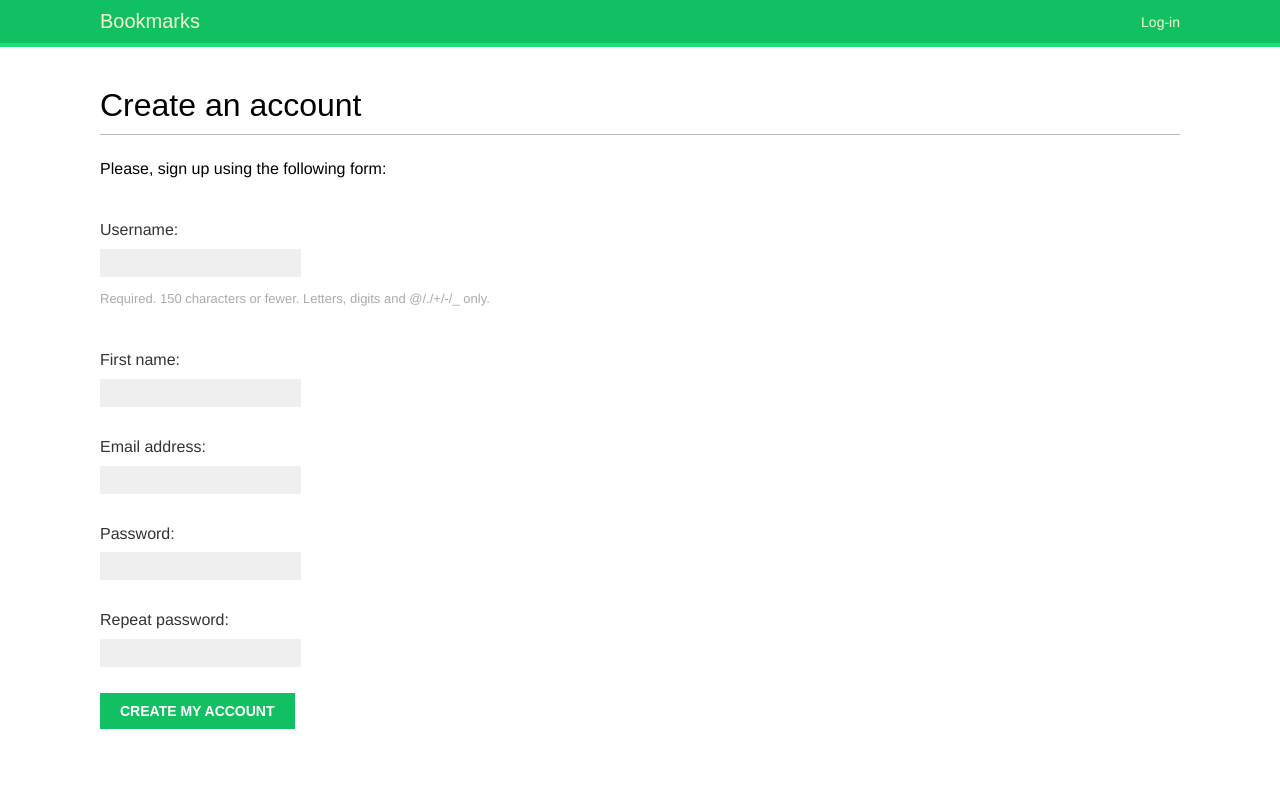
After one commit to HasanovAli/social_graph, a Django app: page /account/register/ in a window 1280 px wide. The commit adds this page. Run offline with Django 3.2, Linux system fonts and the light colour scheme; some web fonts are replaced.

Commit message:
add opportunity to register

```diff
--- a/account/forms.py
+++ b/account/forms.py
@@ -1,6 +1,22 @@
 from django import forms
+from django.contrib.auth.models import User
 
 
 class LoginForm(forms.Form):
     username = forms.CharField()
     password = forms.CharField(widget=forms.PasswordInput)
+
+
+class UserRegistrationForm(forms.ModelForm):
+    password = forms.CharField(label='Password', widget=forms.PasswordInput)
+    password2 = forms.CharField(label='Repeat password', widget=forms.PasswordInput)
+
+    class Meta:
+        model = User
+        fields = ('username', 'first_name', 'email')
+
+    def clean_password2(self):
+        cd = self.cleaned_data
+        if cd['password'] != cd['password2']:
+            raise forms.ValidationError('Passwords don\'t match.')
+        return cd['password2']
--- /dev/null
+++ b/account/templates/account/register.html
@@ -0,0 +1,13 @@
+{% extends "base.html" %}
+
+{% block title %}Create an account{% endblock %}
+
+{% block content %}
+    <h1>Create an account</h1>
+    <p>Please, sign up using the following form:</p>
+    <form action="." method="post">
+        {{ user_form.as_p }}
+        {% csrf_token %}
+        <p><input type="submit" value="Create my account"></p>
+    </form>
+{% endblock %}
--- a/account/templates/registration/login.html
+++ b/account/templates/registration/login.html
@@ -6,7 +6,10 @@
     {% if form.errors %}
         <p>Your username and password didn't match. Please try again.</p>
     {% else %}
-        <p>Please, use the following form to log-in:</p>
+        <p>
+            Please, use the following form to log-in. If you don't have an account
+            <a href="{% url 'register' %}">register here</a>
+        </p>
     {% endif %}
     <div class="login-form">
         <form action="{% url 'login' %}" method="post">
--- a/account/urls.py
+++ b/account/urls.py
@@ -13,5 +13,5 @@ urlpatterns = [
     path('password_reset/done/', auth_views.PasswordResetDoneView.as_view(), name='password_reset_done'),
     path('reset/<uidb64>/<token>/', auth_views.PasswordResetConfirmView.as_view(), name='password_reset_confirm'),
     path('reset/done/', auth_views.PasswordResetCompleteView.as_view(), name='password_reset_complete'),
-
+    path('register/', views.register, name='register'),
 ]
--- a/account/views.py
+++ b/account/views.py
@@ -2,7 +2,7 @@ from django.shortcuts import render
 from django.http import HttpResponse
 from django.contrib.auth import authenticate, login
 from django.contrib.auth.decorators import login_required
-from .forms import LoginForm
+from .forms import LoginForm, UserRegistrationForm
 
 
 def user_login(request):
@@ -31,3 +31,18 @@ def user_login(request):
 @login_required
 def dashboard(request):
     return render(request, 'account/dashboard.html', {'section': 'dashboard'})
+
+
+def register(request):
+    if request.method == 'POST':
+        user_form = UserRegistrationForm(request.POST)
+        if user_form.is_valid():
+            #  create new user but not save in db
+            new_user = user_form.save(commit=False)
+            #  pass to user encrypted password
+            new_user.set_password(user_form.cleaned_data['password'])
+            new_user.save()
+            return render(request, 'account/register_done.html', {'new_user': new_user})
+    else:
+        user_form = UserRegistrationForm()
+    return render(request, 'account/register.html', {'user_form': user_form})
```
Also changed, not shown: account/templates/account/register_done.html (added, +11 -0 lines).
